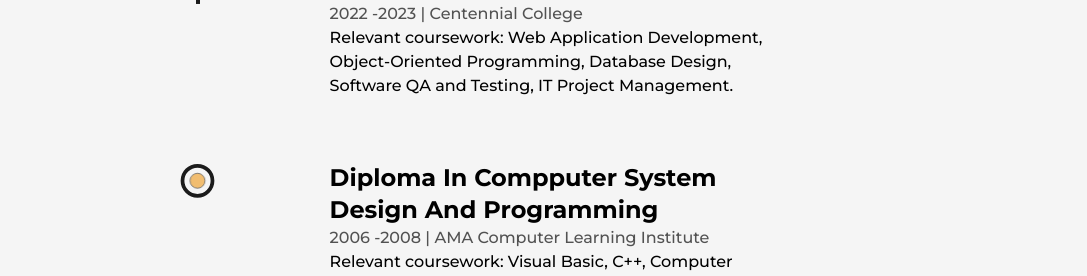
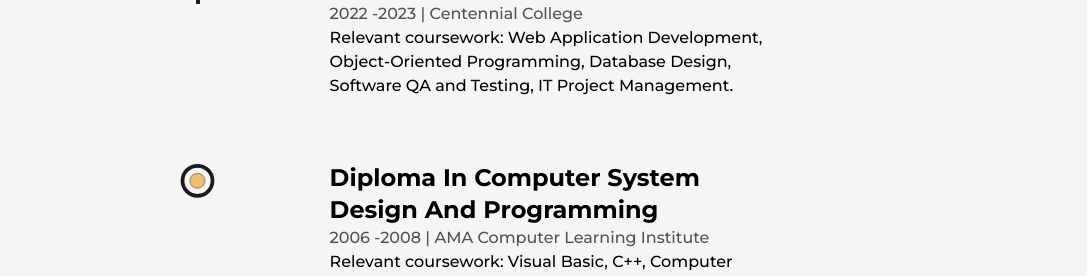
Before and after one commit to MightyBeast89/nextjs-portfolio, a Next.js app: page /about in a window 1280 px wide. Shown: the part 4026-4302 px from the top of the page, without its empty margins (96-1183 px from the left). Built offline with nearby package versions, Linux system fonts and the light colour scheme.

Commit message:
fixed typo error

```diff
--- a/src/components/Education.jsx
+++ b/src/components/Education.jsx
@@ -54,7 +54,7 @@ const Education = () => {
             Object-Oriented Programming, Database Design, Software QA and Testing, IT Project Management."
           />
           <Details
-            type="Diploma in Compputer System Design and Programming"
+            type="Diploma in Computer System Design and Programming"
             time="2006 -2008"
             place="AMA Computer Learning Institute "
             info="Relevant coursework: Visual Basic, C++, Computer Networking 1, Muti-Media Design, Computer Maintenance, Software Desiign Principles"
```
